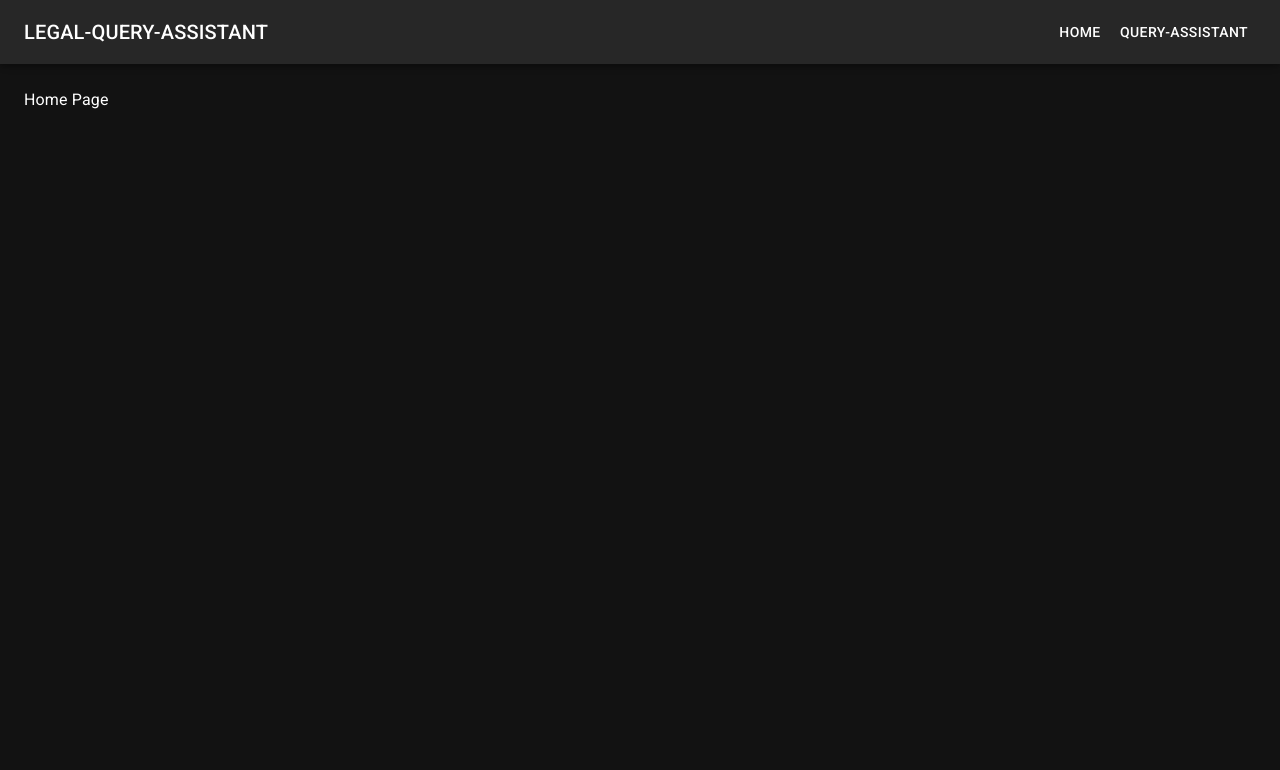
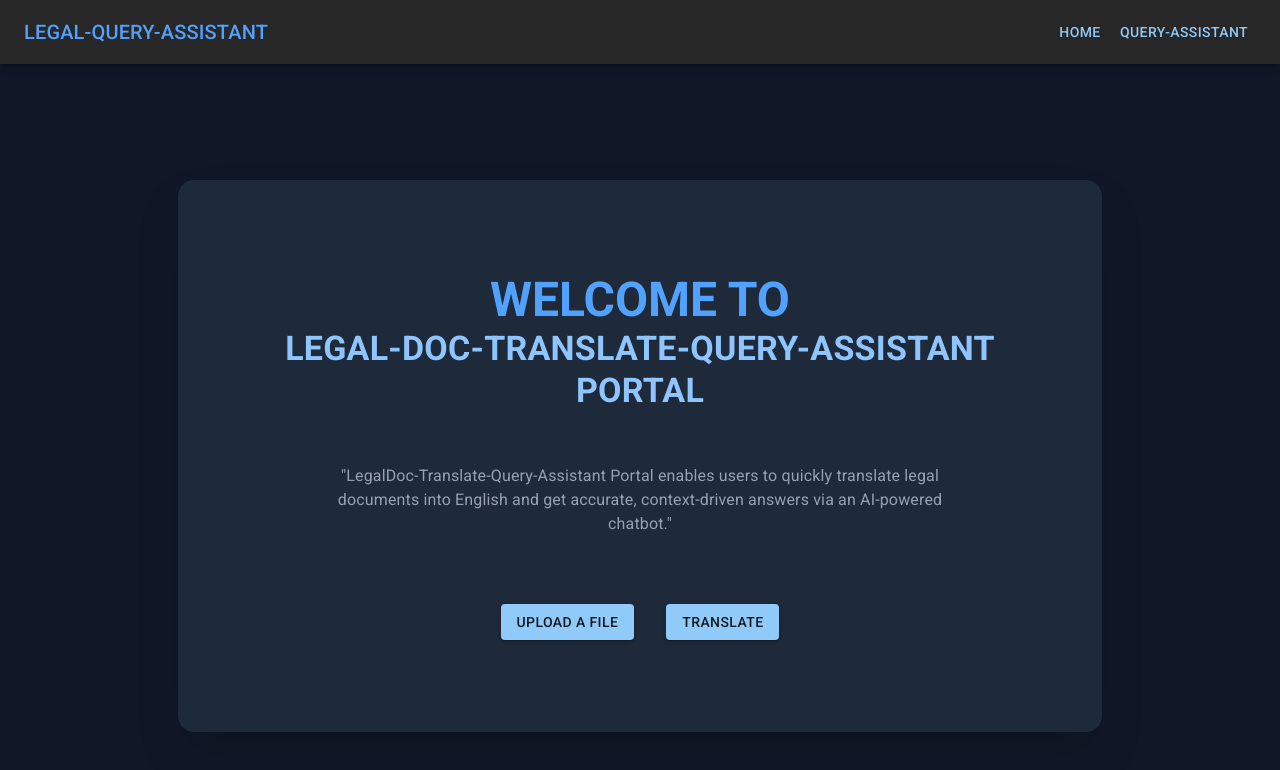
Before and after one commit to KaranSingh36752/MedHelp, a React (Vite) app in the folder frontend/: page / in a window 1280 px wide. Shown: the top 770 px of the page. Built offline with nearby package versions, Linux system fonts and the light colour scheme.

Commit message:
feat: enhance Navbar and Home components

```diff
--- a/frontend/src/components/Navbar.tsx
+++ b/frontend/src/components/Navbar.tsx
@@ -1,17 +1,8 @@
-import * as React from "react";
 import { BrowserRouter as Router, Routes, Route, Link } from "react-router-dom";
 
 import AppBar from "@mui/material/AppBar";
 import Box from "@mui/material/Box";
 import CssBaseline from "@mui/material/CssBaseline";
-import Divider from "@mui/material/Divider";
-import Drawer from "@mui/material/Drawer";
-import IconButton from "@mui/material/IconButton";
-import List from "@mui/material/List";
-import ListItem from "@mui/material/ListItem";
-import ListItemButton from "@mui/material/ListItemButton";
-import ListItemText from "@mui/material/ListItemText";
-import MenuIcon from "@mui/icons-material/Menu";
 import Toolbar from "@mui/material/Toolbar";
 import Typography from "@mui/material/Typography";
 import Button from "@mui/material/Button";
@@ -19,78 +10,32 @@ import Button from "@mui/material/Button";
 import Home from "../pages/Home";
 import QueryAssistant from "../pages/QueryAssistant";
 
-interface Props {
-  window?: () => Window;
-}
-
-const drawerWidth = 240;
 const navItems = [
   { label: "Home", path: "/" },
   { label: "Query-Assistant", path: "/query-assistant" },
 ];
 
-export default function Navbar(props: Props) {
-  const { window } = props;
-  const [mobileOpen, setMobileOpen] = React.useState(false);
-
-  const handleDrawerToggle = () => {
-    setMobileOpen((prevState) => !prevState);
-  };
-
-  const drawer = (
-    <Box onClick={handleDrawerToggle} sx={{ textAlign: "center" }}>
-      <Typography variant="h6" sx={{ my: 2 }}>
-        MUI
-      </Typography>
-      <Divider />
-      <List>
-        {navItems.map((item) => (
-          <ListItem key={item.label} disablePadding>
-            <ListItemButton
-              component={Link}
-              to={item.path}
-              sx={{ textAlign: "center" }}
-            >
-              <ListItemText primary={item.label} />
-            </ListItemButton>
-          </ListItem>
-        ))}
-      </List>
-    </Box>
-  );
-
-  const container =
-    window !== undefined ? () => window().document.body : undefined;
-
+export default function Navbar() {
   return (
     <Router>
-      <Box sx={{ display: "flex" }}>
+      <Box className="flex flex-col h-screen">
         <CssBaseline />
-        <AppBar component="nav">
+        <AppBar component="nav" className="bg-gray-900">
           <Toolbar>
-            <IconButton
-              color="inherit"
-              aria-label="open drawer"
-              edge="start"
-              onClick={handleDrawerToggle}
-              sx={{ mr: 2, display: { sm: "none" } }}
-            >
-              <MenuIcon />
-            </IconButton>
             <Typography
               variant="h6"
               component="div"
-              sx={{ flexGrow: 1, display: { xs: "none", sm: "block" } }}
+              className="flex-grow text-blue-400"
             >
               LEGAL-QUERY-ASSISTANT
             </Typography>
-            <Box sx={{ display: { xs: "none", sm: "block" } }}>
+            <Box className="hidden sm:flex">
               {navItems.map((item) => (
                 <Button
                   key={item.label}
                   component={Link}
                   to={item.path}
-                  sx={{ color: "#fff" }}
+                  className="text-white hover:bg-blue-600"
                 >
                   {item.label}
                 </Button>
@@ -98,24 +43,10 @@ export default function Navbar(props: Props) {
             </Box>
           </Toolbar>
         </AppBar>
-        <nav>
-          <Drawer
-            container={container}
-            variant="temporary"
-            open={mobileOpen}
-            onClose={handleDrawerToggle}
-            ModalProps={{
-              keepMounted: true, // Better open performance on mobile.
-            }}
-            sx={{
-              display: { xs: "block", sm: "none" },
-              "& .MuiDrawer-paper": { boxSizing: "border-box", width: drawerWidth },
-            }}
-          >
-            {drawer}
-          </Drawer>
-        </nav>
-        <Box component="main" sx={{ p: 3 }}>
+        <Box
+          component="main"
+          className="p-6 w-full bg-gray-900 text-white flex-grow overflow-auto"
+        >
           <Toolbar />
           <Routes>
             <Route path="/" element={<Home />} />
--- a/frontend/src/index.css
+++ b/frontend/src/index.css
@@ -1 +1,16 @@
 @import "tailwindcss";
+
+/* Hide scrollbar for all browsers */
+html, body {
+    overflow: hidden;
+  }
+
+  /* For webkit-based browsers (Chrome, Safari) */
+  ::-webkit-scrollbar {
+    display: none;
+  }
+
+  /* For Firefox */
+  html {
+    scrollbar-width: none;
+  }
--- a/frontend/src/pages/Home.tsx
+++ b/frontend/src/pages/Home.tsx
@@ -1,11 +1,53 @@
-import React from 'react';
+import React from "react";
+import { Box, Typography, Button } from "@mui/material";
 
 const Home: React.FC = () => {
-    return (
-        <div>
-            <h1>Home Page</h1>
-        </div>
-    );
+  return (
+    <Box className="flex justify-center items-center h-[calc(100vh-64px)] bg-gray-900">
+      <Box className="bg-gray-800 rounded-2xl shadow-2xl w-3/4 h-3/4 p-10 flex flex-col justify-evenly items-center">
+        {/* Header Section */}
+        <Box className="text-center">
+          <Typography
+            variant="h3"
+            fontWeight="bold"
+            className="mb-4 text-blue-400"
+          >
+            WELCOME TO
+          </Typography>
+          <Typography
+            variant="h4"
+            fontWeight="bold"
+            className="text-blue-300"
+          >
+            LEGAL-DOC-TRANSLATE-QUERY-ASSISTANT PORTAL
+          </Typography>
+        </Box>
+
+        {/* Description */}
+        <Typography
+          className="text-gray-400 text-center max-w-2xl"
+        >
+          "LegalDoc-Translate-Query-Assistant Portal enables users to quickly translate legal documents into English and get accurate, context-driven answers via an AI-powered chatbot."
+        </Typography>
+
+        {/* Buttons */}
+        <Box className="flex justify-center gap-8 mt-4">
+          <Button
+            variant="contained"
+            className="bg-blue-600 hover:bg-blue-700 text-white px-8 py-3 rounded-lg text-lg"
+          >
+            UPLOAD A FILE
+          </Button>
+          <Button
+            variant="contained"
+            className="bg-gray-600 hover:bg-gray-700 text-white px-8 py-3 rounded-lg text-lg"
+          >
+            TRANSLATE
+          </Button>
+        </Box>
+      </Box>
+    </Box>
+  );
 };
 
 export default Home;
```
